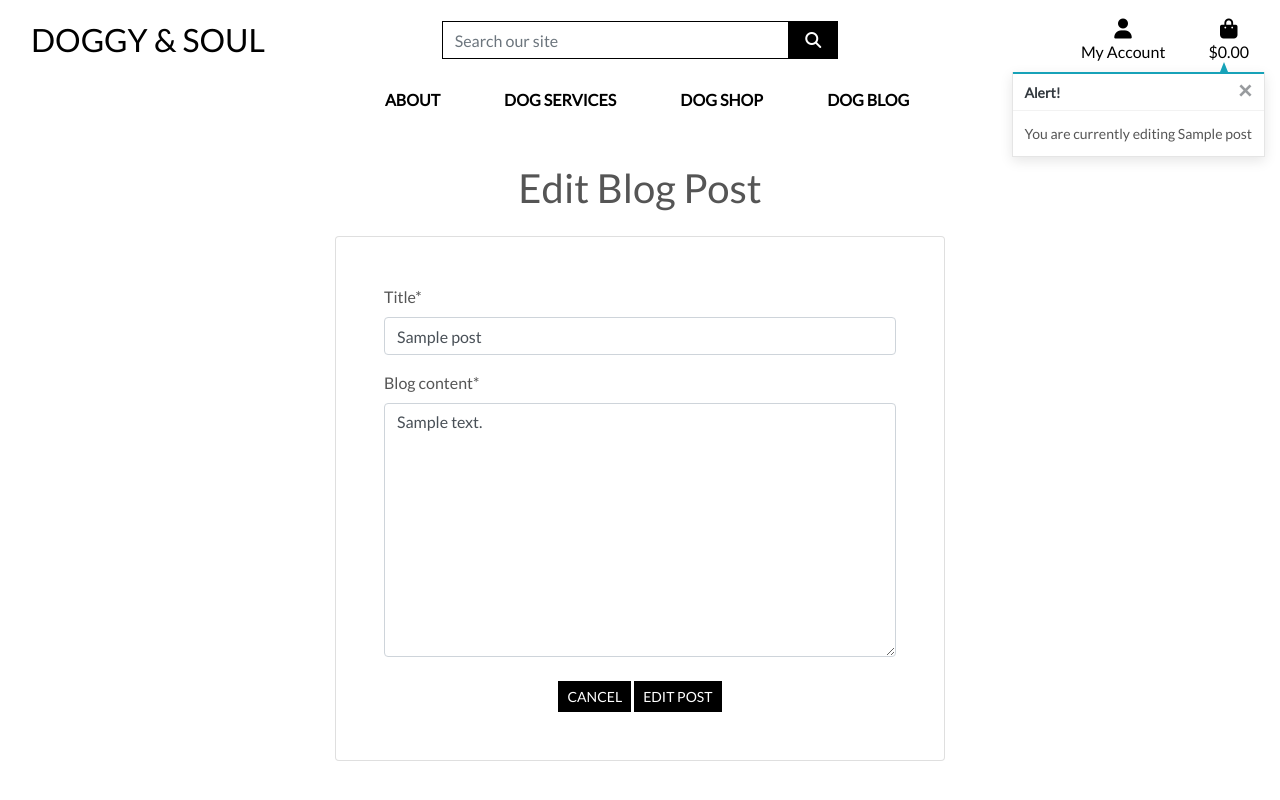
After one commit to scotty-james/Doggy-And-Soul--MS4, a Django app: page /blog/edit_post/1/ in a window 1280 px wide. The commit adds this page. Run offline with Django 3.2, Linux system fonts and the light colour scheme; a user stored in the database is signed in; tables that the repository leaves empty hold one stand-in row (values such as "Sample post"); some libraries are stand-ins or nearby versions.

Commit message:
create blog post edit view, urls and template

```diff
--- /dev/null
+++ b/blog/templates/blog/edit_post.html
@@ -0,0 +1,34 @@
+{% extends "base.html" %}
+{% load static %}
+
+{% block page_header %}
+    <div class="container header-container">
+        <div class="row">
+            <div class="col"></div>
+        </div>
+    </div>
+{% endblock %}
+
+{% block content %}
+<div class="overlay"></div>
+        <div class="container-fluid">
+            <h1 class="text-center mb-4">Edit Blog Post</h1>
+            <!-- Edit Blog Posts -->
+            <div class="row justify-content-center">
+                <div class="col-sm-12 col-lg-6">
+                        <div class="card p-5">
+                            <form class="form" action="{% url 'edit_post' post.id %}" method="POST">
+                                {% csrf_token %}
+                                <fieldset>
+                                    {{ post_form|crispy }}
+                                </fieldset>
+                                <div class="text-center mt-2">
+                                    <a class="btn btn-sm btn-black rounded-0 text-uppercase" href="{% url 'blog_posts' %}">Cancel</a>
+                                    <button class="btn btn-sm btn-black rounded-0 text-uppercase" type="submit">Edit Post</button>
+                                </div>
+                            </form>
+                        </div>
+                </div>
+            </div>
+        </div>
+{% endblock %}
--- a/blog/templates/blog/post_detail.html
+++ b/blog/templates/blog/post_detail.html
@@ -22,6 +22,11 @@
                             <p class="text-uppercase">{{ post.title }}</p>
                             <p class="text-muted">Posted By: {{ post.user }} | Date Published: {{ post.created_on }}</p>
                             <p class="card-text">{{ post.blog_content }}</p>
+                            {% if post.user == request.user or request.user.is_superuser %}
+                            <div class="text-center">
+                        <a href="{% url 'edit_post' post.id %}" class="btn btn-sm btn-black rounded-0 text-uppercase">Edit</a>
+                    </div>
+                {% endif %}
                         </div>
                 </div>
             </div>
--- a/blog/urls.py
+++ b/blog/urls.py
@@ -5,4 +5,5 @@ urlpatterns = [
     path('', views.blog_posts, name='blog_posts'),
     path('<int:post_id>/', views.post_detail, name='post_detail'),
     path('add_post/', views.add_post, name='add_post'),
+    path('edit_post/<int:post_id>/', views.edit_post, name='edit_post'),
 ]
--- a/blog/views.py
+++ b/blog/views.py
@@ -52,3 +52,30 @@ def add_post(request):
         'post_form': post_form,
     }
     return render(request, template, context)
+
+
+@login_required
+def edit_post(request, post_id):
+    """ A view to edit blog posts """
+    post = get_object_or_404(Post, pk=post_id)
+
+    if request.method == 'POST':
+        post_form = PostForm(request.POST, request.FILES, instance=post)
+        if post_form.is_valid():
+            post_form.save()
+            messages.success(
+                request, f'{post.title} Successfully Updated')
+            return redirect('blog_posts')
+        else:
+            messages.error(request, f'Something went wrong, {post.title} not updated please try again')
+    else:
+        post_form = PostForm(instance=post)
+        messages.info(request, f'You are currently editing {post.title}')
+
+        template = 'blog/edit_post.html'
+        context = {
+            'post_form': post_form,
+            'post': post,
+        }
+
+        return render(request, template, context)
```
